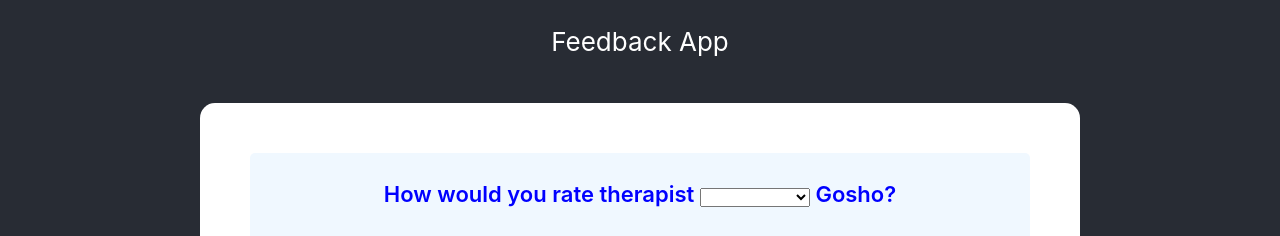
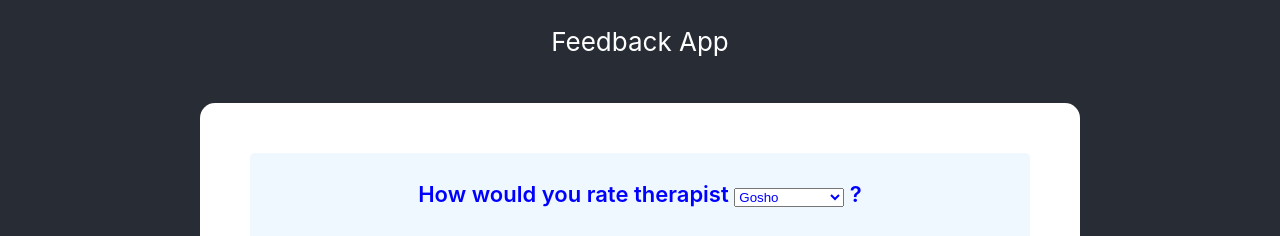
Before and after one commit to nikindtmas1/Feedback-Rating, a React (Create React App) app in the folder client/: page / in a window 1280 px wide. Shown: the top 236 px of the page. Built offline with nearby package versions, Linux system fonts and the light colour scheme; no server answers.

Commit message:
Import SelectPeople

```diff
--- a/client/src/Components/FeedbackForm.js
+++ b/client/src/Components/FeedbackForm.js
@@ -4,6 +4,7 @@ import { FeedbackContext } from '../context/FeedbackContext';
 import Card from './shared/Card';
 import Button from './shared/Button';
 import RatingSelect from './RatingSelect';
+import SelectPeople from './PeopleSelect';
 
 const FeedbackForm = () => {
     const {addFeedback} = useContext(FeedbackContext);
@@ -54,7 +55,7 @@ const FeedbackForm = () => {
     <div className="text-container">
     <div className="text-content">
     <form onSubmit={handleSubmit}>
-                <h2>How would you rate therapist <select style={{width: 110}} placeholder='Select Name...'>Select Name</select> Gosho?</h2>
+                <h2>How would you rate therapist <SelectPeople /> ?</h2>
                 <RatingSelect selected={rating} select={(rating) => setRating(rating)} />
                 <div className="input-group">
                     <input type="text" name='text' placeholder="Write a review" value={text} onChange={handleTextChange} />
```
